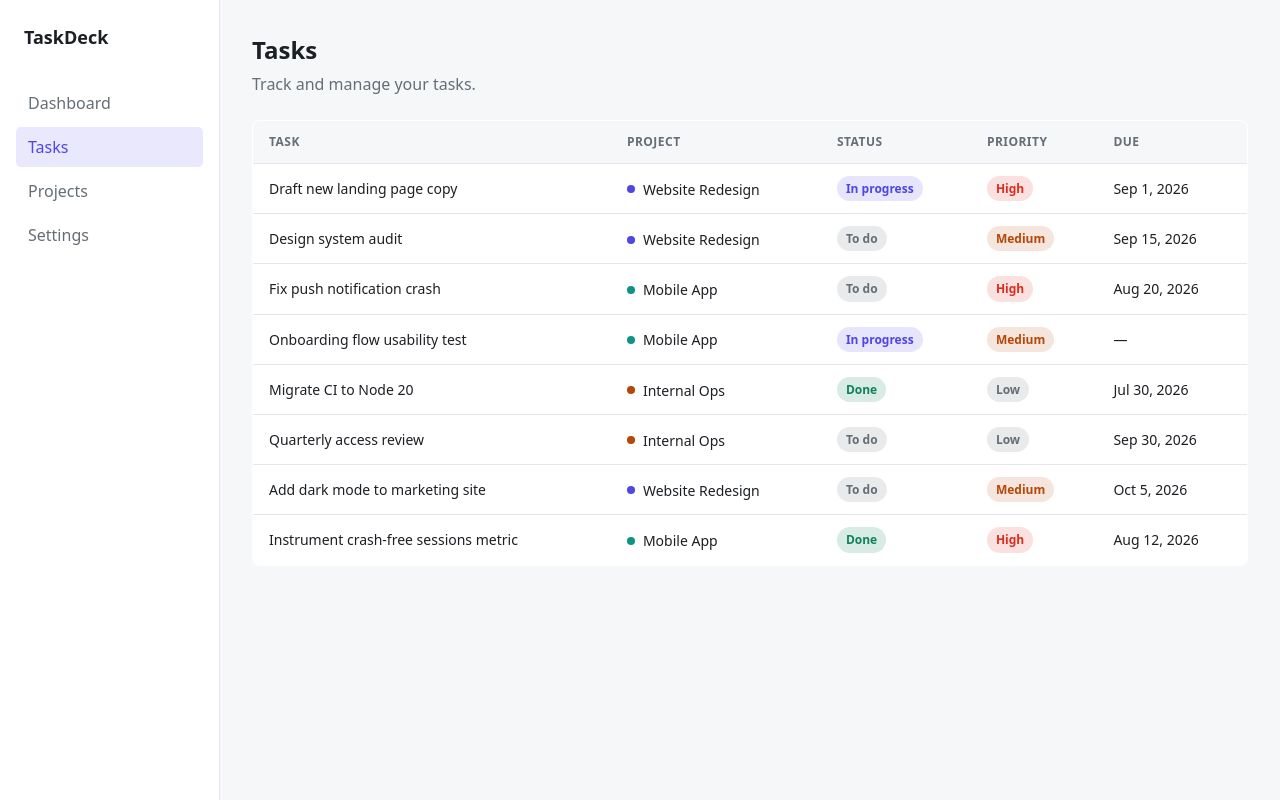
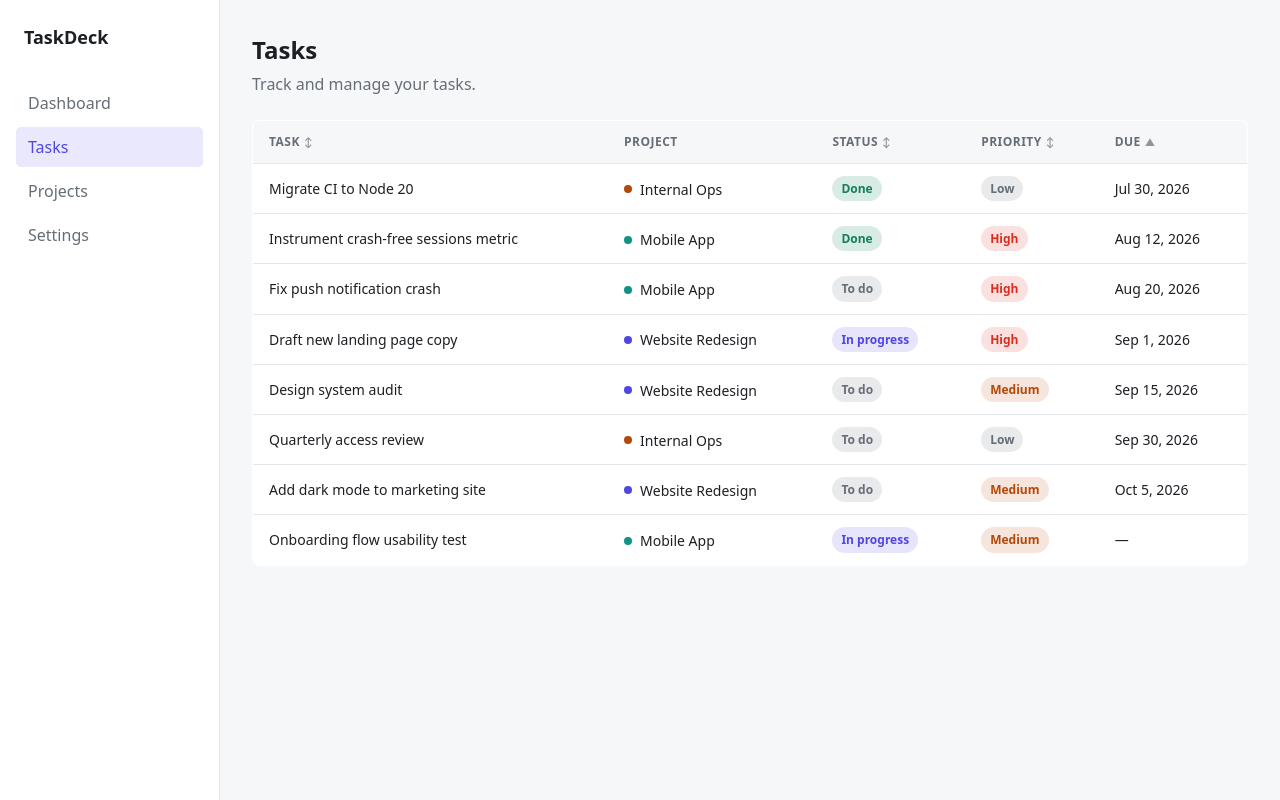
Before and after one commit to smithernest2026/taskdeck, a React (Vite) app: page /tasks in a window 1280 px wide. Built offline with nearby package versions, Linux system fonts and the light colour scheme.

Commit message:
feat: add column sorting to the task table
Make the Task, Status, Priority, and Due headers sortable with toggle
direction and aria-sort for assistive technology.

```diff
--- a/src/components/TaskTable.css
+++ b/src/components/TaskTable.css
@@ -31,6 +31,25 @@
   background: var(--color-bg);
 }
 
+.task-table__sort {
+  display: inline-flex;
+  align-items: center;
+  gap: var(--space-1);
+  background: none;
+  border: none;
+  padding: 0;
+  font: inherit;
+  color: inherit;
+  text-transform: inherit;
+  letter-spacing: inherit;
+  cursor: pointer;
+}
+
+.task-table__sort-icon {
+  font-size: 10px;
+  opacity: 0.7;
+}
+
 .task-table__title {
   font-weight: 500;
 }
--- a/src/components/TaskTable.tsx
+++ b/src/components/TaskTable.tsx
@@ -1,5 +1,5 @@
-import { useMemo } from 'react';
-import type { Project, Task } from '../types';
+import { useMemo, useState } from 'react';
+import type { Project, Task, TaskPriority, TaskStatus } from '../types';
 import { PriorityBadge, StatusBadge } from './Badge';
 import { formatDate, isOverdue } from '../lib/date';
 import './TaskTable.css';
@@ -9,26 +9,112 @@ interface TaskTableProps {
   projects: Project[];
 }
 
+type SortColumn = 'title' | 'status' | 'priority' | 'dueDate';
+type SortDirection = 'asc' | 'desc';
+
+const STATUS_ORDER: Record<TaskStatus, number> = {
+  todo: 0,
+  'in-progress': 1,
+  done: 2,
+};
+const PRIORITY_ORDER: Record<TaskPriority, number> = {
+  low: 0,
+  medium: 1,
+  high: 2,
+};
+
+function compare(a: Task, b: Task, column: SortColumn): number {
+  switch (column) {
+    case 'title':
+      return a.title.localeCompare(b.title);
+    case 'status':
+      return STATUS_ORDER[a.status] - STATUS_ORDER[b.status];
+    case 'priority':
+      return PRIORITY_ORDER[a.priority] - PRIORITY_ORDER[b.priority];
+    case 'dueDate': {
+      const av = a.dueDate ? new Date(a.dueDate).getTime() : Infinity;
+      const bv = b.dueDate ? new Date(b.dueDate).getTime() : Infinity;
+      return av - bv;
+    }
+  }
+}
+
 export default function TaskTable({ tasks, projects }: TaskTableProps) {
+  const [sortColumn, setSortColumn] = useState<SortColumn>('dueDate');
+  const [sortDirection, setSortDirection] = useState<SortDirection>('asc');
+
   const projectsById = useMemo(() => {
     const map = new Map<string, Project>();
     for (const project of projects) map.set(project.id, project);
     return map;
   }, [projects]);
 
+  const sortedTasks = useMemo(() => {
+    const factor = sortDirection === 'asc' ? 1 : -1;
+    return [...tasks].sort((a, b) => compare(a, b, sortColumn) * factor);
+  }, [tasks, sortColumn, sortDirection]);
+
+  function toggleSort(column: SortColumn) {
+    if (column === sortColumn) {
+      setSortDirection((dir) => (dir === 'asc' ? 'desc' : 'asc'));
+    } else {
+      setSortColumn(column);
+      setSortDirection('asc');
+    }
+  }
+
+  function ariaSort(column: SortColumn): 'ascending' | 'descending' | 'none' {
+    if (column !== sortColumn) return 'none';
+    return sortDirection === 'asc' ? 'ascending' : 'descending';
+  }
+
+  function sortIcon(column: SortColumn): string {
+    if (column !== sortColumn) return '↕';
+    return sortDirection === 'asc' ? '▲' : '▼';
+  }
+
+  const columns: { key: SortColumn; label: string; sortable: boolean }[] = [
+    { key: 'title', label: 'Task', sortable: true },
+    { key: 'status', label: 'Status', sortable: true },
+    { key: 'priority', label: 'Priority', sortable: true },
+    { key: 'dueDate', label: 'Due', sortable: true },
+  ];
+
   return (
     <table className="task-table">
       <thead>
         <tr>
-          <th scope="col">Task</th>
+          <th scope="col" aria-sort={ariaSort('title')}>
+            <button
+              type="button"
+              className="task-table__sort"
+              onClick={() => toggleSort('title')}
+            >
+              Task
+              <span className="task-table__sort-icon" aria-hidden="true">
+                {sortIcon('title')}
+              </span>
+            </button>
+          </th>
           <th scope="col">Project</th>
-          <th scope="col">Status</th>
-          <th scope="col">Priority</th>
-          <th scope="col">Due</th>
+          {columns.slice(1).map(({ key, label }) => (
+            <th key={key} scope="col" aria-sort={ariaSort(key)}>
+              <button
+                type="button"
+                className="task-table__sort"
+                onClick={() => toggleSort(key)}
+              >
+                {label}
+                <span className="task-table__sort-icon" aria-hidden="true">
+                  {sortIcon(key)}
+                </span>
+              </button>
+            </th>
+          ))}
         </tr>
       </thead>
       <tbody>
-        {tasks.map((task) => {
+        {sortedTasks.map((task) => {
           const project = task.projectId
             ? projectsById.get(task.projectId)
             : null;
```
